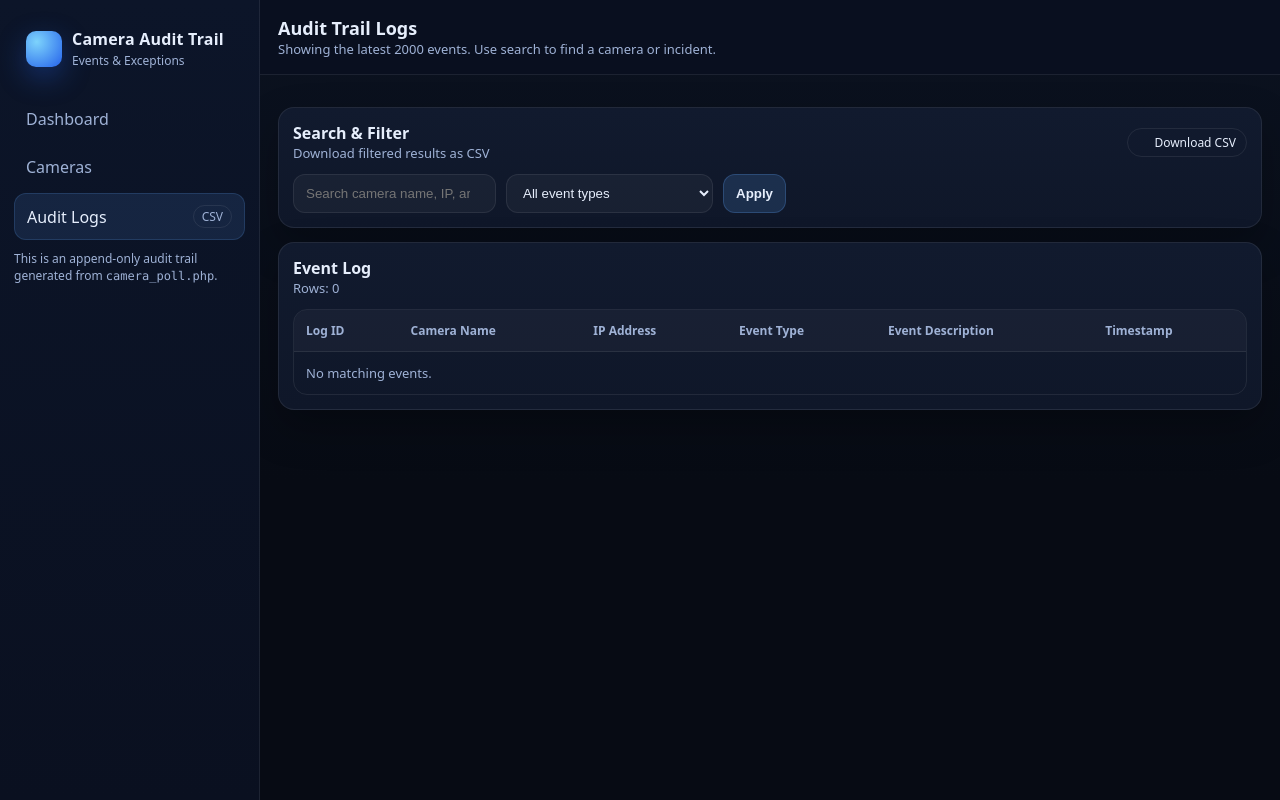
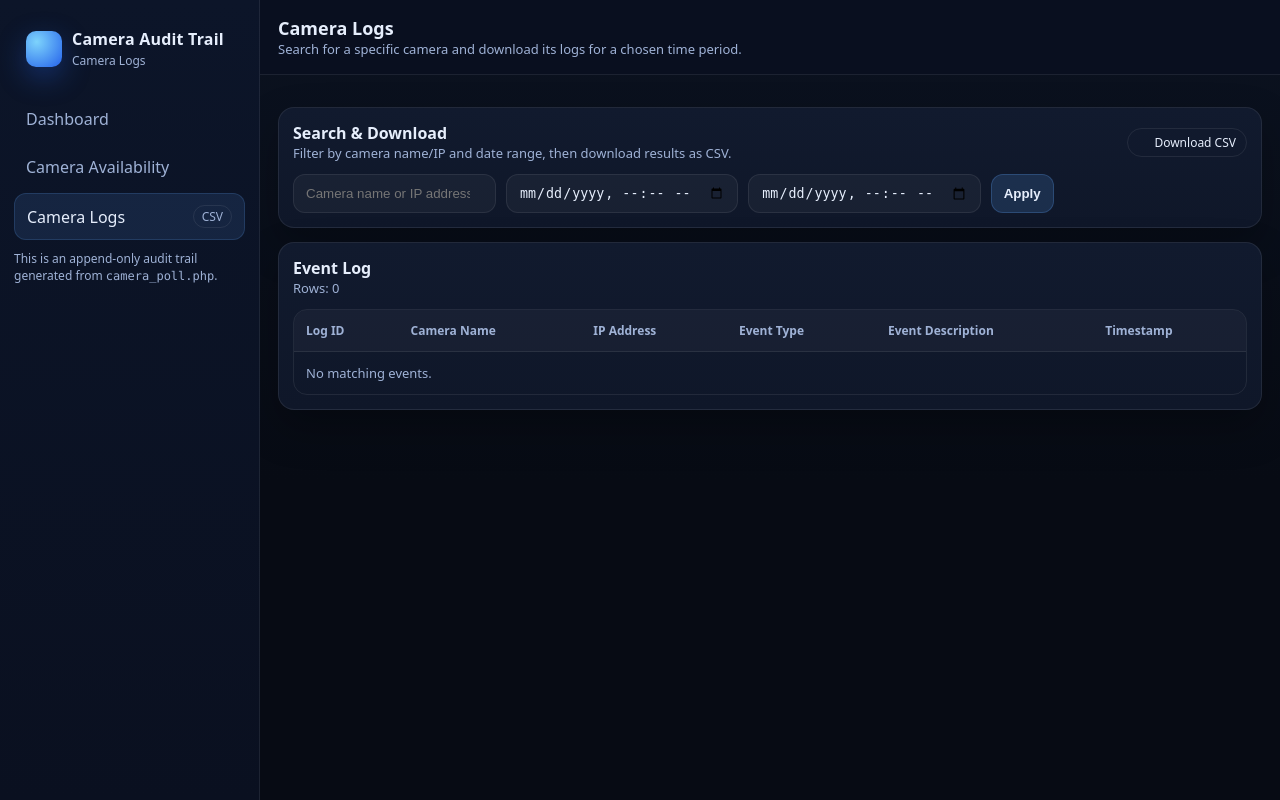
Before and after one commit to alvin-muriithi/hikvision-audit-system, a PHP site: page /audit_logs.php in a window 1280 px wide. Run offline with PHP 8.4, Linux system fonts and the light colour scheme; data that the repository does not hold is empty.

Commit message:
downloading audit logs

```diff
--- a/audit_logs.php
+++ b/audit_logs.php
@@ -6,36 +6,28 @@
 try {
     $pdo = db();
 
-    $q = trim((string)($_GET['q'] ?? ''));
-    $event = strtoupper(trim((string)($_GET['event'] ?? '')));
+    $camera = trim((string)($_GET['camera'] ?? ''));
+    $from = trim((string)($_GET['from'] ?? ''));
+    $to = trim((string)($_GET['to'] ?? ''));
     $download = (string)($_GET['download'] ?? '');
-
-    $allowedEvent = [
-        '',
-        'CAMERA_OFFLINE',
-        'VIDEO_LOSS',
-        'COMMUNICATION_EXCEPTION',
-        'RECORDING_FAILED',
-        'DEVICE_RECONNECT',
-        'STATUS_CHANGE',
-        'VIDEO_RESTORED',
-        'COMMUNICATION_RECOVERED',
-        'RECORDING_RECOVERED',
-    ];
-    if (!in_array($event, $allowedEvent, true)) {
-        $event = '';
-    }
 
     $where = [];
     $params = [];
-    if ($q !== '') {
-        $where[] = '(c.camera_name LIKE ? OR c.ip_address LIKE ? OR c.nvr_name LIKE ? OR c.area LIKE ? OR e.event_description LIKE ?)';
-        $like = '%' . $q . '%';
-        $params = array_merge($params, [$like, $like, $like, $like, $like]);
+
+    if ($camera !== '') {
+        $where[] = '(c.camera_name LIKE ? OR c.ip_address LIKE ?)';
+        $like = '%' . $camera . '%';
+        $params[] = $like;
+        $params[] = $like;
     }
-    if ($event !== '') {
-        $where[] = 'e.event_type = ?';
-        $params[] = $event;
+
+    if ($from !== '') {
+        $where[] = 'e.created_at >= ?';
+        $params[] = $from;
+    }
+    if ($to !== '') {
+        $where[] = 'e.created_at <= ?';
+        $params[] = $to;
     }
 
     $sqlWhere = $where ? ('WHERE ' . implode(' AND ', $where)) : '';
@@ -52,14 +44,14 @@
          INNER JOIN cameras c ON c.id = e.camera_id
          $sqlWhere
          ORDER BY e.id DESC
-         LIMIT 2000"
+         LIMIT 5000"
     );
     $stmt->execute($params);
     $rows = $stmt->fetchAll();
 
     if ($download === 'csv') {
         header('Content-Type: text/csv; charset=utf-8');
-        header('Content-Disposition: attachment; filename="camera_audit_logs.csv"');
+        header('Content-Disposition: attachment; filename=\"camera_audit_logs.csv\"');
         $out = fopen('php://output', 'w');
         fputcsv($out, ['Log ID', 'Camera Name', 'IP Address', 'Event Type', 'Event Description', 'Timestamp']);
         foreach ($rows as $r) {
@@ -71,6 +63,9 @@
 } catch (Throwable $t) {
     system_log('audit_logs error: ' . $t->getMessage(), 'ERROR');
     $rows = [];
+    $camera = $camera ?? '';
+    $from = $from ?? '';
+    $to = $to ?? '';
 }
 ?>
 <!doctype html>
@@ -88,13 +83,13 @@
           <div class="logo"></div>
           <div>
             <div class="title">Camera Audit Trail</div>
-            <span class="sub">Events & Exceptions</span>
+            <span class="sub">Camera Logs</span>
           </div>
         </div>
         <nav class="nav">
           <a href="index.php">Dashboard</a>
-          <a href="cameras.php">Cameras</a>
-          <a class="active" href="audit_logs.php">Audit Logs <span class="pill">CSV</span></a>
+          <a href="camera_availability.php">Camera Availability</a>
+          <a class="active" href="audit_logs.php">Camera Logs <span class="pill">CSV</span></a>
         </nav>
         <div class="footer-note">
           This is an append-only audit trail generated from <span class="mono">camera_poll.php</span>.
@@ -104,8 +99,8 @@
       <main class="main">
         <header class="header">
           <div>
-            <div class="h1">Audit Trail Logs</div>
-            <div class="hint">Showing the latest 2000 events. Use search to find a camera or incident.</div>
+            <div class="h1">Camera Logs</div>
+            <div class="hint">Search for a specific camera and download its logs for a chosen time period.</div>
           </div>
         </header>
 
@@ -113,32 +108,18 @@
           <section class="panel">
             <div class="panel-head">
               <div>
-                <div class="panel-title">Search & Filter</div>
-                <div class="panel-sub">Download filtered results as CSV</div>
+                <div class="panel-title">Search &amp; Download</div>
+                <div class="panel-sub">Filter by camera name/IP and date range, then download results as CSV.</div>
               </div>
               <div class="panel-right">
-                <a class="badge" href="<?php echo e('audit_logs.php?download=csv&q=' . urlencode($q) . '&event=' . urlencode($event)); ?>"><span class="dot"></span>Download CSV</a>
+                <a class="badge" href="<?php echo e('audit_logs.php?download=csv&camera=' . urlencode($camera ?? '') . '&from=' . urlencode($from ?? '') . '&to=' . urlencode($to ?? '')); ?>"><span class="dot"></span>Download CSV</a>
               </div>
             </div>
 
             <form class="controls" method="get" action="audit_logs.php">
-              <input name="q" type="search" placeholder="Search camera name, IP, area, description" value="<?php echo e($q); ?>">
-              <select name="event">
-                <option value="">All event types</option>
-                <?php foreach ([
-                  'CAMERA_OFFLINE' => 'Camera Offline',
-                  'DEVICE_RECONNECT' => 'Device Reconnect',
-                  'VIDEO_LOSS' => 'Video Loss',
-                  'VIDEO_RESTORED' => 'Video Restored',
-                  'COMMUNICATION_EXCEPTION' => 'Communication Exception',
-                  'COMMUNICATION_RECOVERED' => 'Communication Recovered',
-                  'RECORDING_FAILED' => 'Recording Failed',
-                  'RECORDING_RECOVERED' => 'Recording Recovered',
-                  'STATUS_CHANGE' => 'Status Change',
-                ] as $k => $label): ?>
-                  <option value="<?php echo e($k); ?>" <?php echo $event === $k ? 'selected' : ''; ?>><?php echo e($label); ?></option>
-                <?php endforeach; ?>
-              </select>
+              <input name="camera" type="search" placeholder="Camera name or IP address" value="<?php echo e($camera ?? ''); ?>">
+              <input name="from" type="datetime-local" value="<?php echo e($from ?? ''); ?>">
+              <input name="to" type="datetime-local" value="<?php echo e($to ?? ''); ?>">
               <button type="submit">Apply</button>
             </form>
           </section>
```
Also changed, not shown: camera_poll.php (+58 -9 lines).
